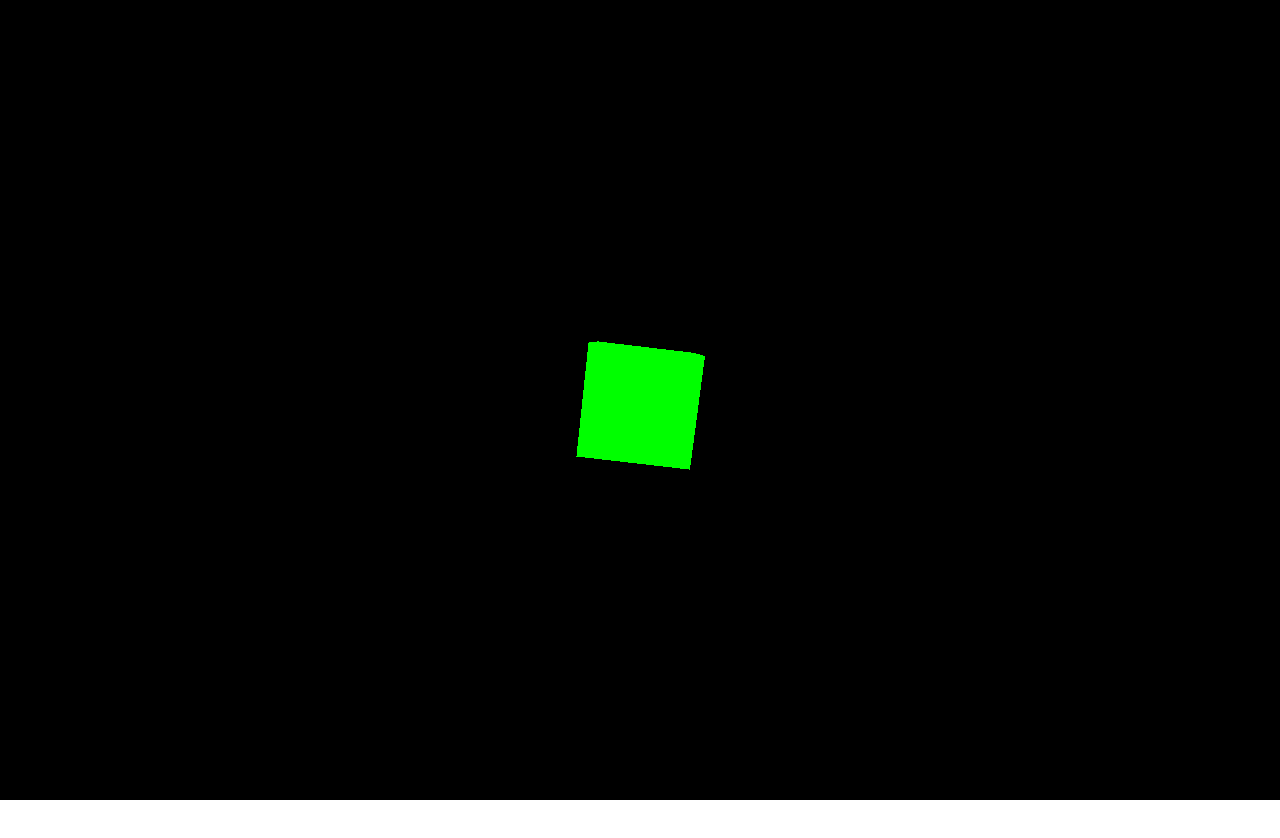
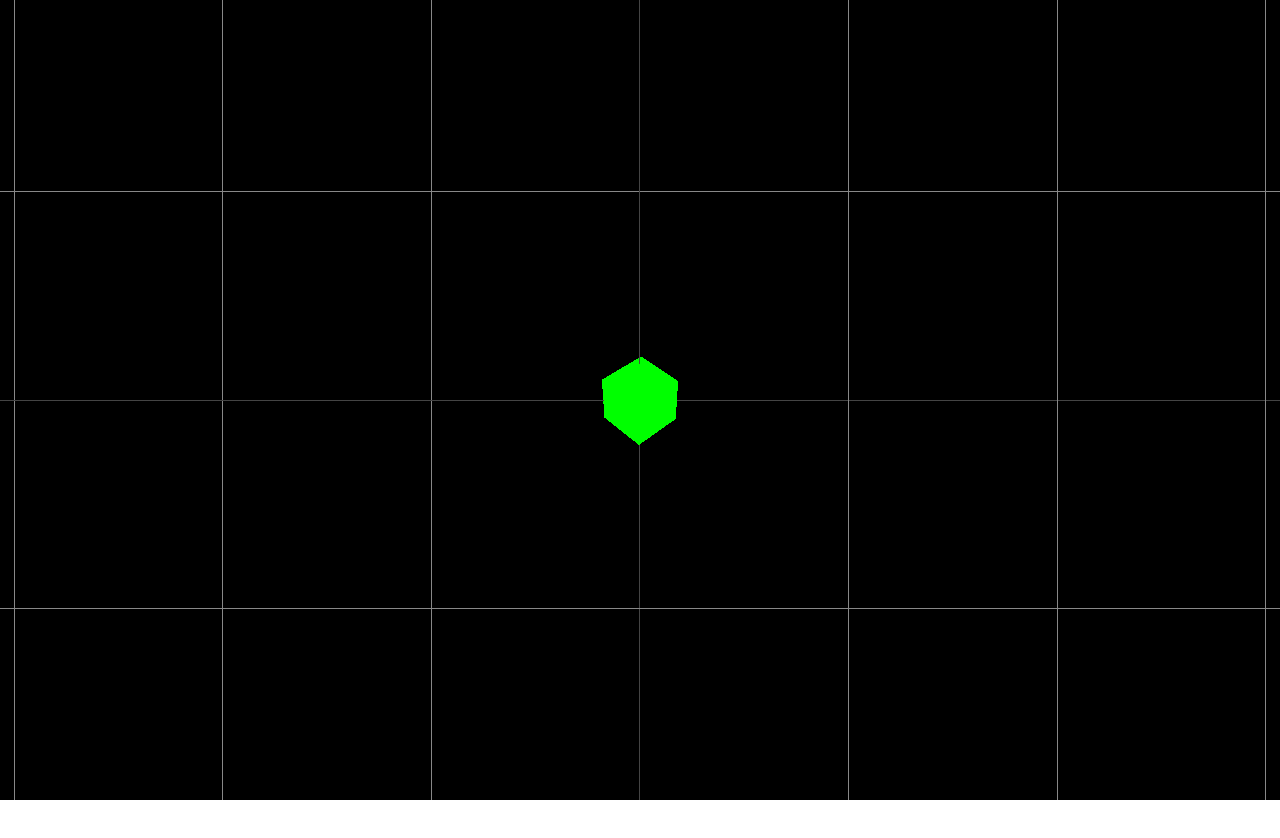
Before and after one commit to 3raz/veebilehe-projekt, a website with bundled scripts: page public/index.html in a window 1280 px wide. Shown: the top 838 px of the page. Before the commit the page ends 800 px from the top, so only its background shows below. Built offline with nearby package versions, Linux system fonts and the light colour scheme; a web font is replaced by a local one.

Commit message:
logarithmic camera movement

```diff
--- a/public/main.js
+++ b/public/main.js
@@ -5,7 +5,8 @@ const scene = new THREE.Scene();
 
 // Create a camera
 const camera = new THREE.PerspectiveCamera(75, window.innerWidth / window.innerHeight, 0.1, 1000);
-camera.position.z = 5;
+camera.rotation.x = -3.1415926535/2;
+camera.position.y = 10;
 
 
 
@@ -20,20 +21,22 @@ document.body.appendChild(renderer.domElement);
 const ambientLight = new THREE.AmbientLight(0xffffff);
 scene.add(ambientLight);
 
+const gridHelper = new THREE.GridHelper(200, 50);
+scene.add(gridHelper)
+
 // Create a geometry and a material, then combine them into a mesh
 const geometry = new THREE.BoxGeometry();
 const material = new THREE.MeshBasicMaterial({ color: 0x00ff00 });
 const cube = new THREE.Mesh(geometry, material);
 scene.add(cube);
 
+var t = 1;
+function moveCamera() {
+    //const t = document.body.getBoundingClientRect().top;
 
-function moveCamera() {
-    const t = document.body.getBoundingClientRect().top;
-
-    camera.position.z += t * -0.001;
-    camera.position.x += t * -0.0005;
-    camera.position.y += t * -0.01;
-    camera.rotation.y += t * -0.0015;
+    //camera.position.y += Math.log(t * 0.001);
+    camera.position.y += Math.log(camera.position.y/9.9999999);
+    console.log(camera.position.y)
 }
 
 document.body.onscroll = moveCamera;
```
Also changed, not shown: public/index.html (+226 -0 lines).
